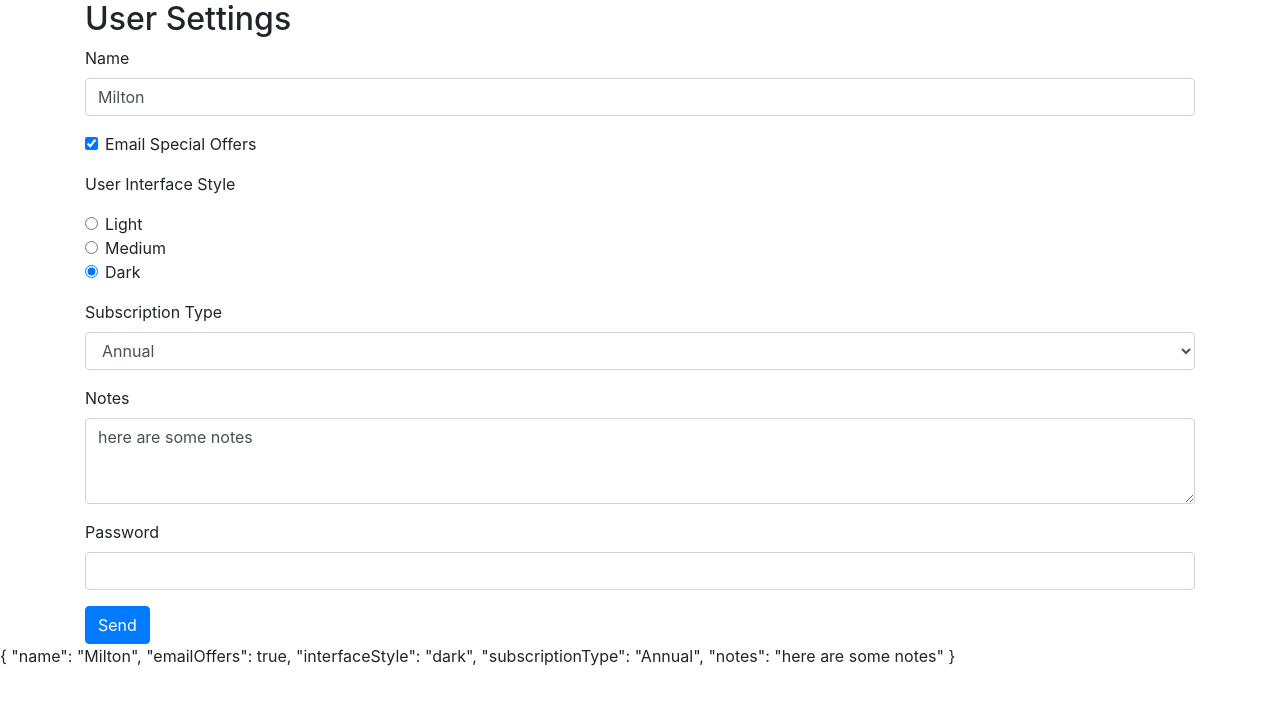
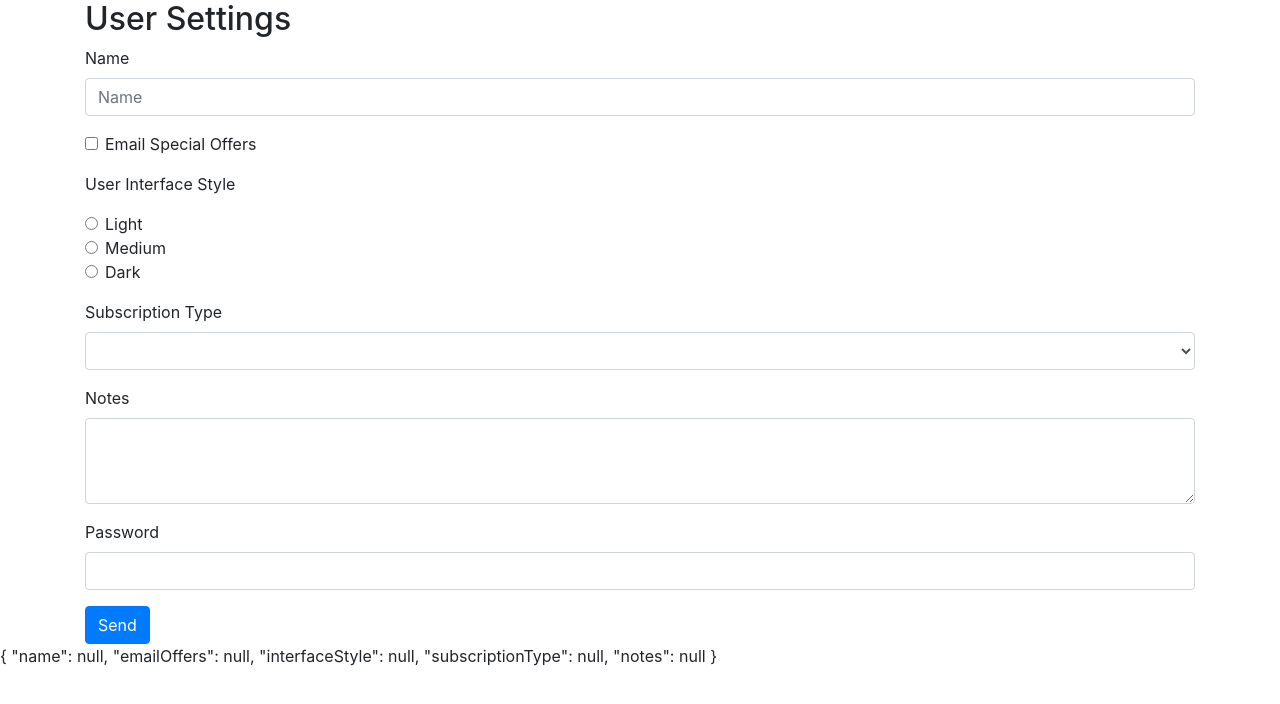
Before and after one commit to mbournehalley/angular-forms, an Angular app: page / in a window 1280 px wide. Shown: the top 704 px of the page. Built offline with nearby package versions, Linux system fonts and the light colour scheme.

Commit message:
feat: styling forms validation

```diff
--- a/src/app/user-settings-form/user-settings-form.component.css
+++ b/src/app/user-settings-form/user-settings-form.component.css
@@ -0,0 +1,3 @@
+.ng-invalid:not(form).ng-touched {
+  border: 1px solid red;
+}
--- a/src/app/user-settings-form/user-settings-form.component.html
+++ b/src/app/user-settings-form/user-settings-form.component.html
@@ -1,6 +1,6 @@
 <div class="container">
   <h2>User Settings</h2>
-  <form #form="ngForm">
+  <form #form="ngForm" ngNativeValidate>
     <div class="form-group">
       <label for="name">Name</label>
       <input
@@ -9,7 +9,15 @@
         class="form-control"
         placeholder="Name"
         [(ngModel)]="userSettings.name"
+        required
+        #nameField="ngModel"
       />
+      <div
+        [hidden]="nameField.valid || nameField.untouched"
+        class="alert alert-danger"
+      >
+        Enter a name
+      </div>
     </div>
     <div class="form-check form-group">
       <input
--- a/src/app/user-settings-form/user-settings-form.component.ts
+++ b/src/app/user-settings-form/user-settings-form.component.ts
@@ -7,13 +7,15 @@ import { UserSettings } from "../data/user-settings";
   styleUrls: ["./user-settings-form.component.css"]
 })
 export class UserSettingsFormComponent implements OnInit {
-  userSettings: UserSettings = {
-    name: "Milton",
-    emailOffers: true,
-    interfaceStyle: "dark",
-    subscriptionType: "Annual",
-    notes: "here are some notes"
+  orignalUserSettings: UserSettings = {
+    name: null,
+    emailOffers: null,
+    interfaceStyle: null,
+    subscriptionType: null,
+    notes: null
   };
+
+  userSettings: UserSettings = { ...this.orignalUserSettings };
   constructor() {}
 
   ngOnInit() {}
```
